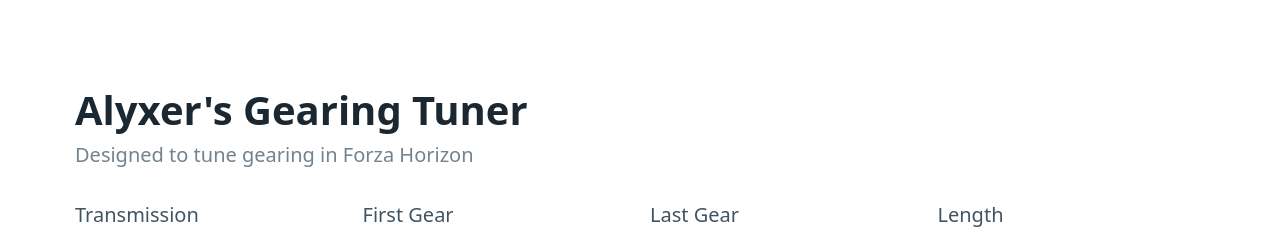
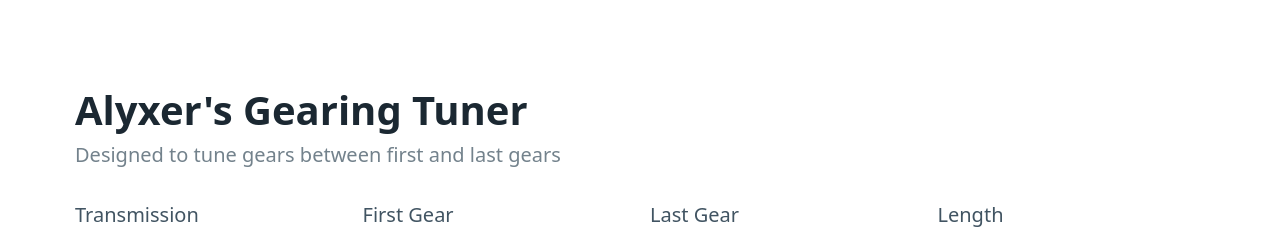
Before and after one commit to TempusGPT/forza-gt, a SvelteKit app: page / in a window 1280 px wide. Shown: the top 230 px of the page. Built offline with nearby package versions, Linux system fonts and the light colour scheme.

Commit message:
Change description title

```diff
--- a/src/routes/+page.svelte
+++ b/src/routes/+page.svelte
@@ -62,7 +62,7 @@
 <main class="container">
     <div class="headings">
         <h1>Alyxer's Gearing Tuner</h1>
-        <h2>Designed to tune gearing in Forza Horizon</h2>
+        <h2>Designed to tune gears between first and last gears</h2>
     </div>
 
     <form on:submit|preventDefault={tune}>
```
